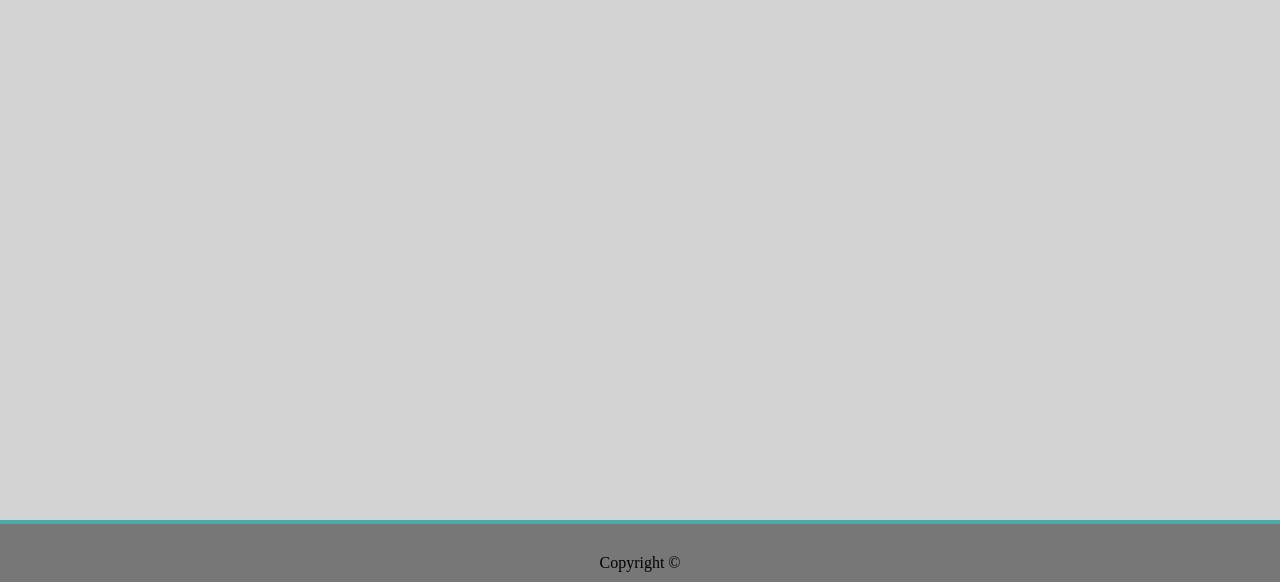
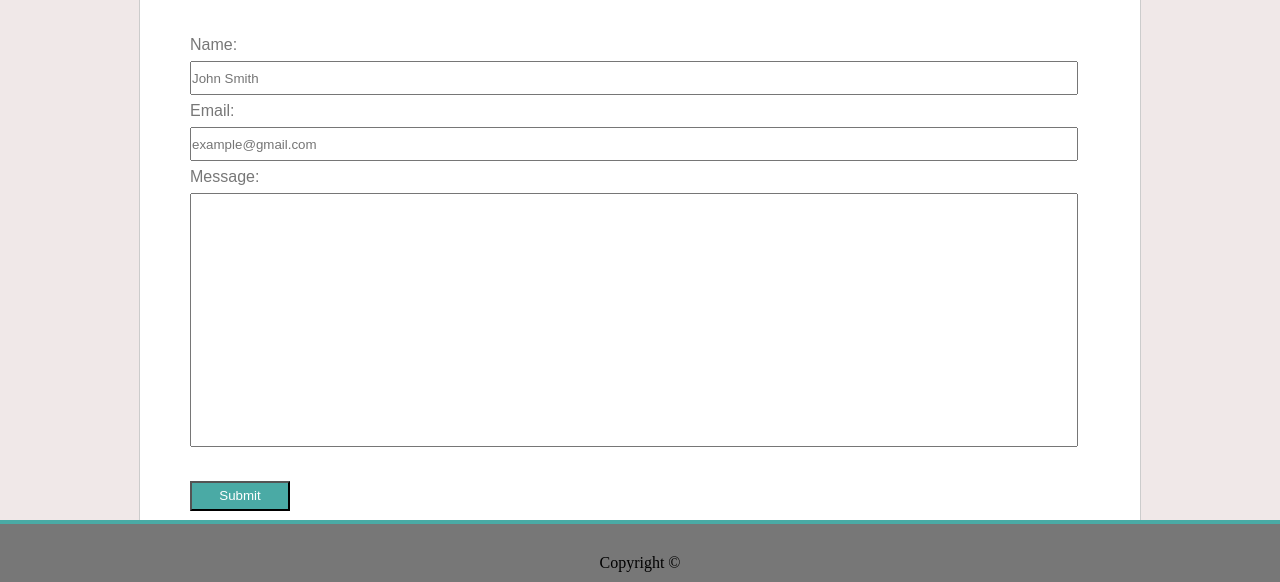
Before and after one commit to nicolerobertsb/Basic-Portfolio, a plain HTML site: page contact.html in a window 1280 px wide. Shown: the part 218-800 px from the top of the page. Drawn offline with Linux system fonts and the light colour scheme.

Commit message:
added more html & css code to the contact page

```diff
--- a/assets/css/style.css
+++ b/assets/css/style.css
@@ -44,7 +44,7 @@ a{
 }
 
 body{
-    background-color: lightgray;
+    background-color: #f0e8e8;
 }
 
 .container{
@@ -54,6 +54,8 @@ body{
     line-height: 2;
     width: 960px;
     border: 1px solid #cccccc;
+    color: #777777;
+    font-family:Arial, Helvetica, sans-serif;
 }
 
 .container h1{
@@ -81,3 +83,26 @@ footer {
     bottom: 0;
     width: 100%;
 }
+
+form{
+    margin-left:30px;
+    line-height: 2;
+}
+
+input{
+    width: 95%;
+    height:30px;
+}
+
+#tallmessage{
+    height:250px;
+    resize: both;
+    overflow: auto;
+}
+
+#inputbutton{
+    background-color: #4aaaa5;
+    color: white;
+    width: 100px;
+    line-height: 150%;
+}
--- a/contact.html
+++ b/contact.html
@@ -18,6 +18,36 @@
             </ul>
         </div>
     </header>
+
+    <div class="container">
+        <h1>Contact</h1>
+        <hr>
+        <br>
+
+        <div id="contactform">
+
+            <form>
+
+              Name:
+              <br>
+              <input type="text" id="formname" name="firstname" placeholder="John Smith">
+              <br>
+              Email:
+              <br>
+              <input type="text" id="email" name="Email" placeholder="example@gmail.com">
+              <br>
+              Message:
+              <br>
+              <input id="tallmessage" type="text" name="message">
+              <br>
+              <br>
+              <input id="inputbutton" type="submit" value="Submit">
+
+            </form>
+
+          </div>
+          </div>
+
     <footer>
         Copyright ©
     </footer>
```
Also changed, not shown: index.html (+5 -3 lines).
